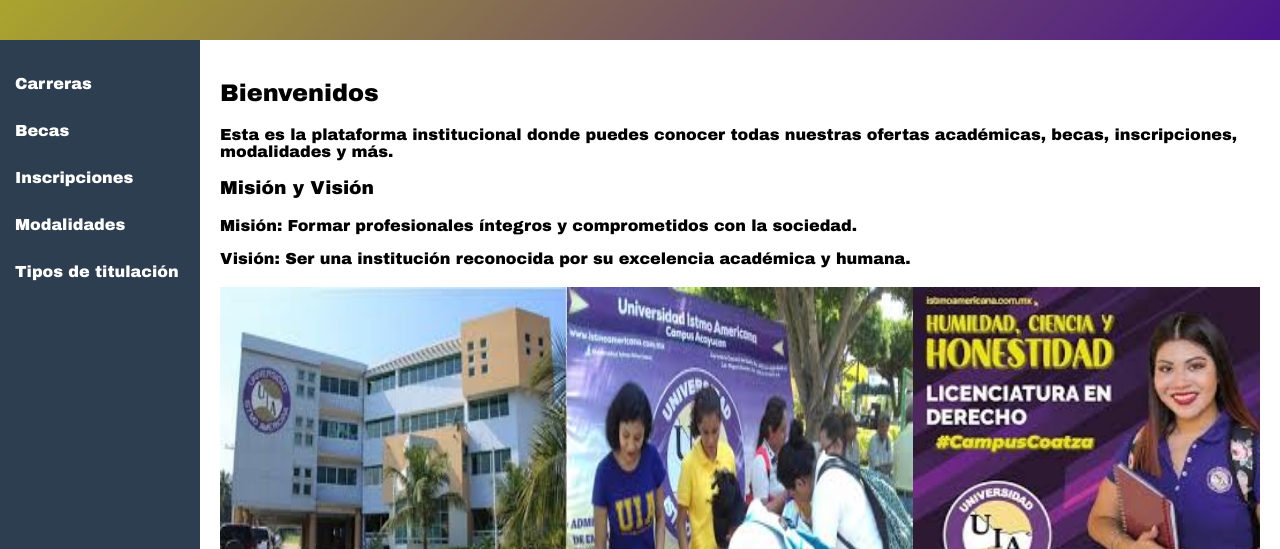
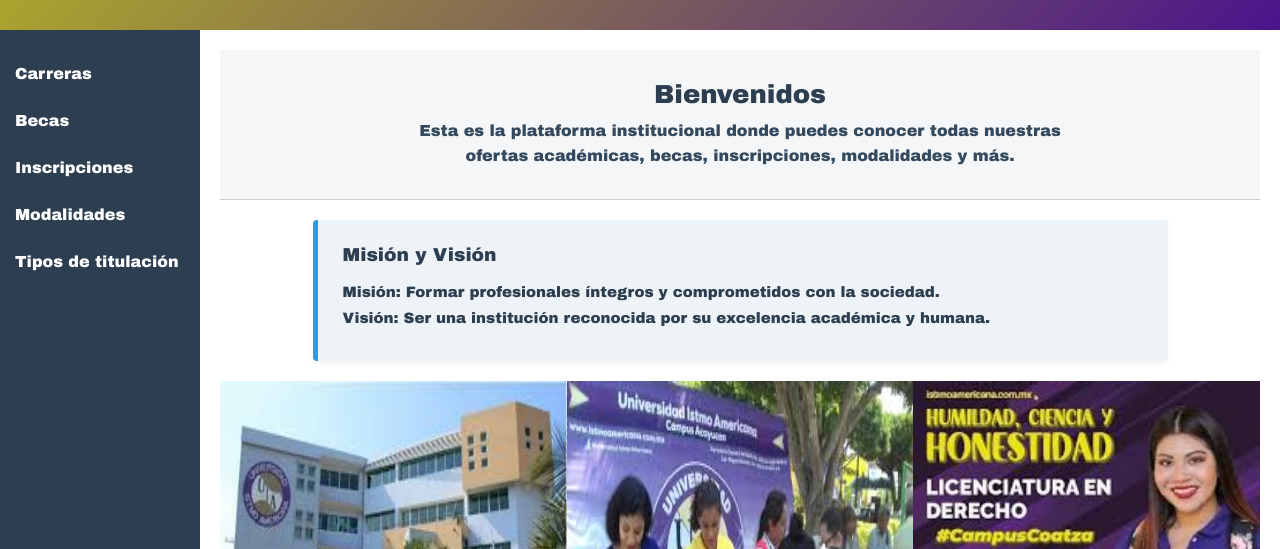
Before and after one commit to judithcruz3121uia-create/proyecto-pagina-web, a plain HTML site: page ejemplo/index.html in a window 1280 px wide. Shown: the part 251-800 px from the top of the page. Drawn offline with Linux system fonts and the light colour scheme; files whose address does not match are found by name.

Commit message:
Update estilos.css

```diff
--- a/ejemplo/css/estilos.css
+++ b/ejemplo/css/estilos.css
@@ -11,7 +11,26 @@ header {
   text-align: center;
   color: rgba(239, 255, 91, 0.884);
 }
+.bienvenida-outside {
+  padding: 30px 20px;
+   background-color: #f4f6f7;
+  border-bottom: 1px solid #ddd;
+  text-align: center;
+}
 
+.bienvenida-outside h2 {
+  margin: 0 0 10px;
+  font-size: 26px;
+  color: #2c3e50;
+}
+
+.bienvenida-outside p {
+  margin: 0 auto;
+  font-size: 16px;
+  color: #34495e;
+  line-height: 1.6;
+  max-width: 700px;
+}
 /* Layout principal */
 .container {
   display: flex;
@@ -47,7 +66,7 @@ header {
 
 .logo {
   text-align: right;
-  margin-bottom: 20px;
+  margin-bottom: 10px;
 }
 
 .logo img {
@@ -110,3 +129,46 @@ footer {
 .contact-form button:hover {
   background-color: #2980b9;
 }
+
+.bienvenida-outside {
+  background-color: #f4f6f7;
+  padding: 30px 20px;
+  text-align: center;
+  border-bottom: 1px solid #ccc;
+}
+
+.bienvenida-outside h2 {
+  margin: 0 0 10px;
+  font-size: 26px;
+  color: #2c3e50;
+}
+
+.bienvenida-outside p {
+  margin: 0 auto;
+  max-width: 700px;
+  font-size: 16px;
+  color: #34495e;
+  line-height: 1.6;
+}
+
+/* NUEVO: Estilo del cuadro adicional */
+.cuadro-secundario {
+  background-color: #eef3f7;
+  padding: 25px;
+  margin: 20px auto;
+  border-left: 5px solid #3498db;
+  max-width: 800px;
+  box-shadow: 0 2px 6px rgba(0,0,0,0.05);
+  border-radius: 4px;
+}
+
+.cuadro-secundario h3 {
+  margin-top: 0;
+  color: #2c3e50;
+}
+
+.cuadro-secundario p {
+  color: #2c3e50;
+  font-size: 15px;
+  margin: 10px 0;
+}
```
